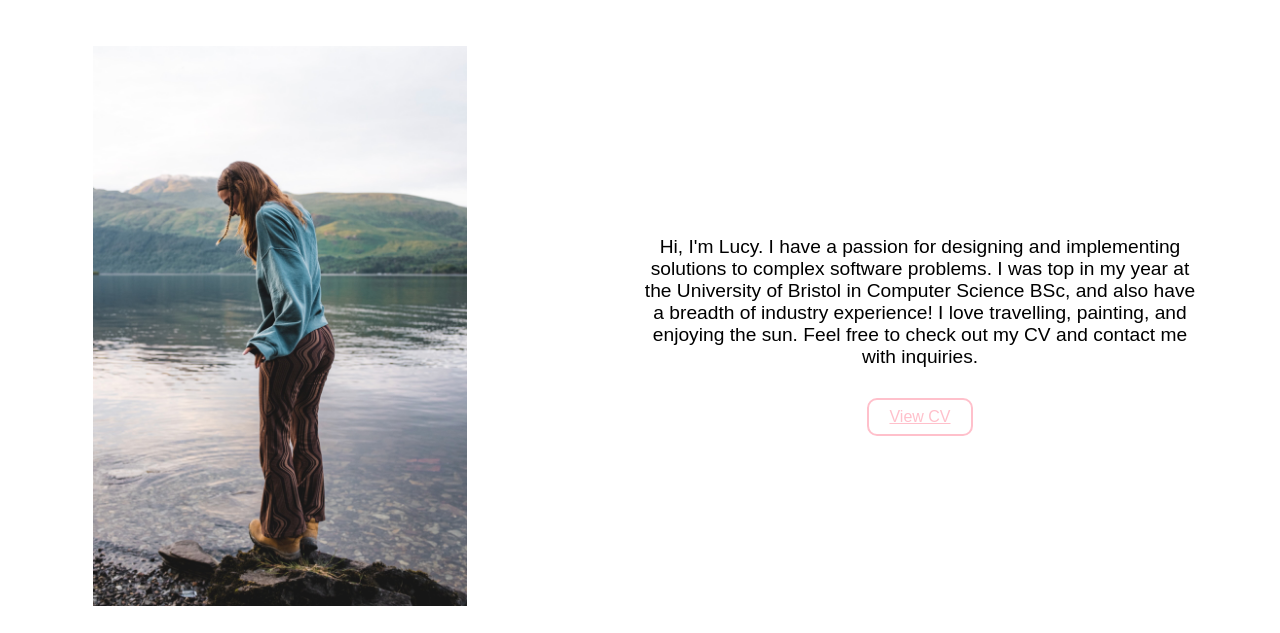
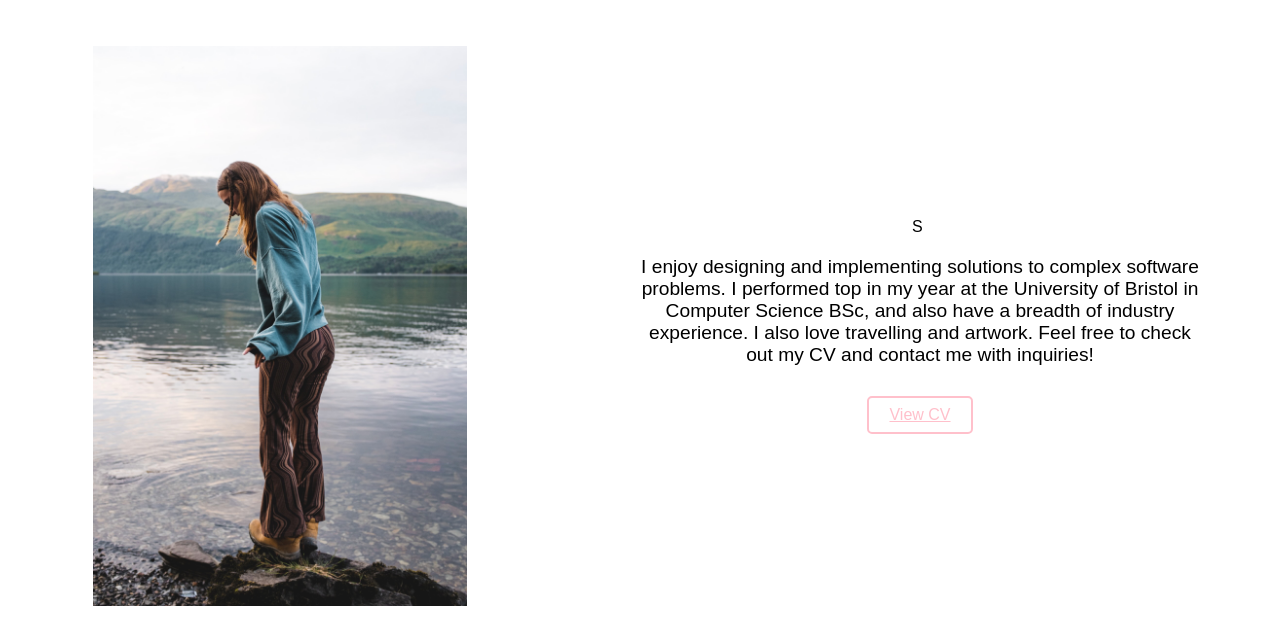
Before and after one commit to lucy-randewich/react-resume-website, a React (Create React App) app: page / in a window 1280 px wide. Shown: the part 874-1507 px from the top of the page. Built offline with nearby package versions, Linux system fonts and the light colour scheme; a web font is replaced by a local one.

Commit message:
add typewriter effect to about section

```diff
--- a/package.json
+++ b/package.json
@@ -14,7 +14,9 @@
     "@testing-library/user-event": "^13.5.0",
     "react": "^18.2.0",
     "react-dom": "^18.2.0",
+    "react-parallax": "^3.5.1",
     "react-scripts": "5.0.1",
+    "typewriter-effect": "^2.20.1",
     "web-vitals": "^2.1.4"
   },
   "scripts": {
--- a/src/components/about.js
+++ b/src/components/about.js
@@ -7,6 +7,7 @@ import Image4 from '../images/stor3.jpeg';
 import Image5 from '../images/skate.jpeg';
 import Image6 from '../images/grad.jpeg';
 import CV from '../resources/CV.pdf';
+import Typewriter from 'typewriter-effect';
 
 const useStyles = makeStyles((theme) => ({
   aboutPage: {
@@ -47,7 +48,7 @@ const useStyles = makeStyles((theme) => ({
     backgroundColor: 'transparent',
     border: '2px solid pink',
     color: 'pink',
-    borderRadius: '10px',
+    borderRadius: '5px',
     padding: '8px 20px',
     fontSize: '1rem',
     cursor: 'pointer',
@@ -85,15 +86,22 @@ const AboutPage = ({ id }) => {
           />
         </div>
         <div className={classes.textContainer}>
+        <Typewriter
+          options={{
+            strings: ['Software Developer', 'Squashy Enthusiast', 'Research Associate', 'Computer Science Grad'],
+            autoStart: true,
+            loop: true,
+          }}
+        />
           <p className={classes.aboutText}>
-            Hi, I'm Lucy. I have a passion for designing and implementing solutions to complex software problems.
-            I was top in my year at the University of Bristol in Computer Science BSc, and also have a breadth of industry experience!
-            I love travelling, painting, and enjoying the sun. Feel free to check out my CV and contact me with inquiries.
+            I enjoy designing and implementing solutions to complex software problems.
+            I performed top in my year at the University of Bristol in Computer Science BSc,
+            and also have a breadth of industry experience.
+            I also love travelling and artwork. Feel free to check out my CV and contact me with inquiries!
           </p>
           <a href={CV} target="_blank" rel="noopener noreferrer" className={classes.cvButton}>
             View CV
           </a>
-
         </div>
       </div>
     </section>
--- a/src/components/home.js
+++ b/src/components/home.js
@@ -30,7 +30,7 @@ const HomePage = ({id}) => {
         <div style={cardStyle}>
           <img src={bigLogo} alt="Logo" style={logoStyle} />
           <p style={descriptionStyle}>
-            Hi! I'm Lucy. Have a scroll about to find out about me and what I can do for you.
+            Hi! I'm Lucy. Have a scroll about to find out about me and what I can do for you!
           </p>
         </div>
       </div>
```
Also changed, not shown: 1 other file (tests, documents, lock files or other folders).
